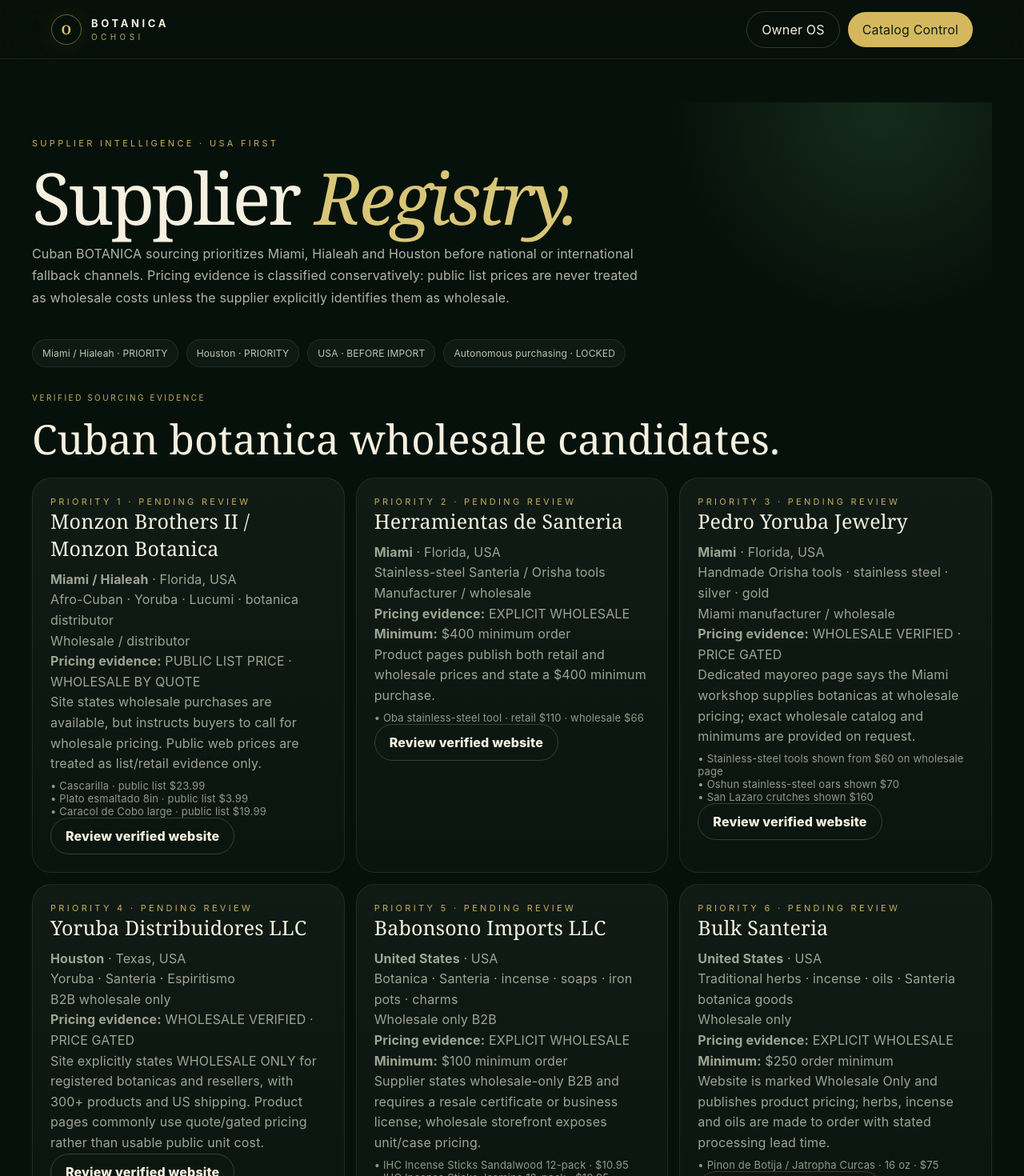
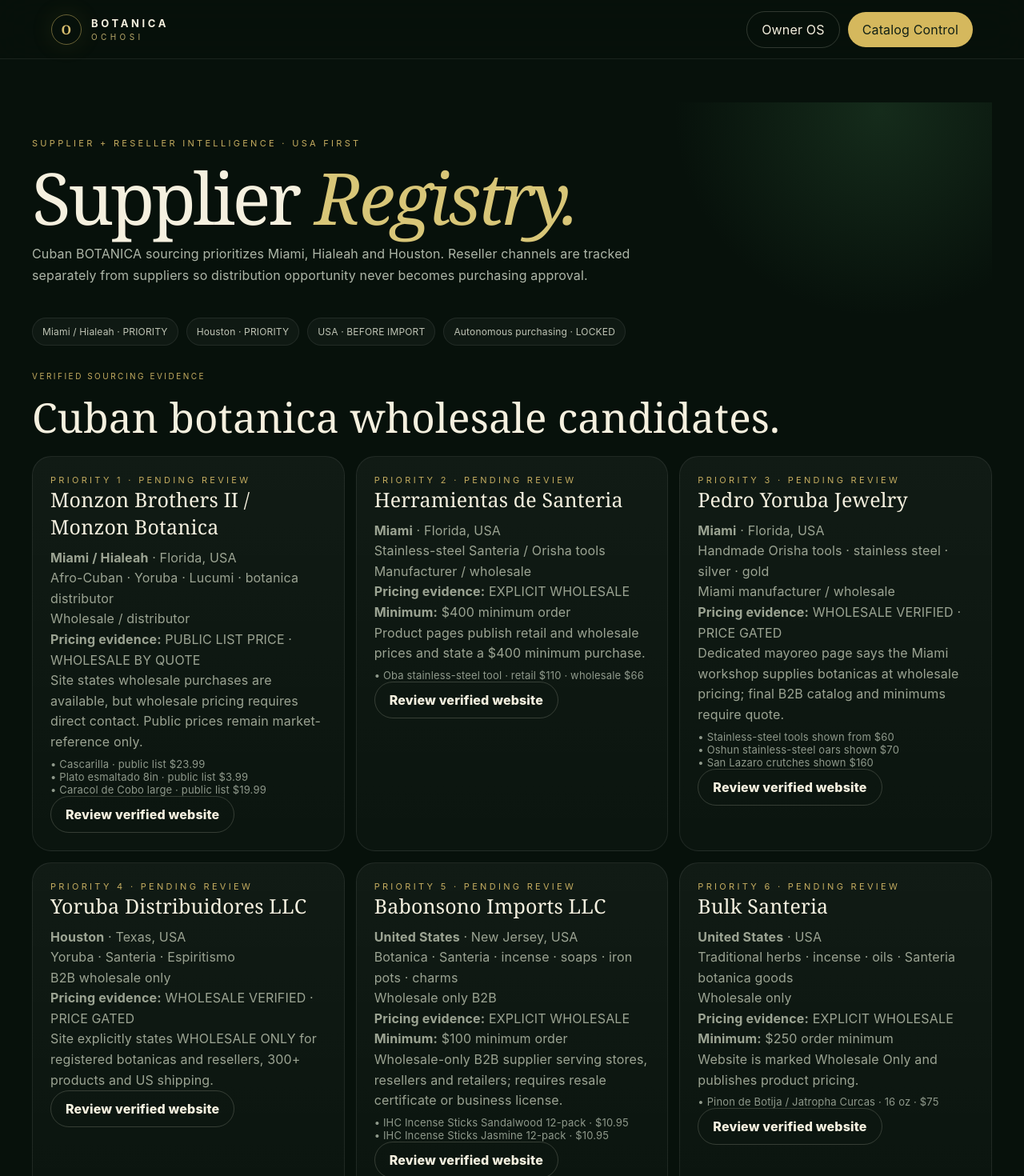
Before and after one commit to SAHJONY/AUTONOMOUS-DROPSHIPPING-BUSINESS, a Next.js app in the folder apps/web/: page /owner/suppliers in a window 1280 px wide. Shown: the top 1470 px of the page at 80% size. Built offline with nearby package versions, Linux system fonts and the light colour scheme.

Commit message:
BOTANICA: add verified reseller channels

```diff
--- a/apps/web/app/owner/suppliers/page.tsx
+++ b/apps/web/app/owner/suppliers/page.tsx
@@ -2,140 +2,39 @@
 
 import styles from "../owner.module.css";
 
-type Supplier = {
-  name: string;
-  market: string;
-  region: string;
-  focus: string;
-  channel: string;
-  status: "PENDING REVIEW" | "FALLBACK";
-  priority: number;
-  url: string;
-  wholesaleEvidence: string;
-  pricing: "EXPLICIT WHOLESALE" | "WHOLESALE VERIFIED · PRICE GATED" | "PUBLIC LIST PRICE · WHOLESALE BY QUOTE" | "FALLBACK";
-  minimum?: string;
-  priceExamples?: string[];
-};
+type Supplier = { name:string; market:string; region:string; focus:string; channel:string; status:"PENDING REVIEW"|"FALLBACK"; priority:number; url:string; wholesaleEvidence:string; pricing:"EXPLICIT WHOLESALE"|"WHOLESALE VERIFIED · PRICE GATED"|"PUBLIC LIST PRICE · WHOLESALE BY QUOTE"|"FALLBACK"; minimum?:string; priceExamples?:string[]; };
+type Reseller = { name:string; market:string; model:string; evidence:string; url:string; fit:string; };
 
 const suppliers: Supplier[] = [
-  {
-    name:"Monzon Brothers II / Monzon Botanica", market:"Miami / Hialeah", region:"Florida, USA",
-    focus:"Afro-Cuban · Yoruba · Lucumi · botanica distributor", channel:"Wholesale / distributor", status:"PENDING REVIEW", priority:1,
-    url:"https://monzonbotanica.com", pricing:"PUBLIC LIST PRICE · WHOLESALE BY QUOTE",
-    wholesaleEvidence:"Site states wholesale purchases are available, but instructs buyers to call for wholesale pricing. Public web prices are treated as list/retail evidence only.",
-    priceExamples:["Cascarilla · public list $23.99","Plato esmaltado 8in · public list $3.99","Caracol de Cobo large · public list $19.99"]
-  },
-  {
-    name:"Herramientas de Santeria", market:"Miami", region:"Florida, USA",
-    focus:"Stainless-steel Santeria / Orisha tools", channel:"Manufacturer / wholesale", status:"PENDING REVIEW", priority:2,
-    url:"https://herramientasdesanteria.com", pricing:"EXPLICIT WHOLESALE", minimum:"$400 minimum order",
-    wholesaleEvidence:"Product pages publish both retail and wholesale prices and state a $400 minimum purchase.",
-    priceExamples:["Oba stainless-steel tool · retail $110 · wholesale $66"]
-  },
-  {
-    name:"Pedro Yoruba Jewelry", market:"Miami", region:"Florida, USA",
-    focus:"Handmade Orisha tools · stainless steel · silver · gold", channel:"Miami manufacturer / wholesale", status:"PENDING REVIEW", priority:3,
-    url:"https://pedrojewelryyoruba.com/mayoreo", pricing:"WHOLESALE VERIFIED · PRICE GATED",
-    wholesaleEvidence:"Dedicated mayoreo page says the Miami workshop supplies botanicas at wholesale pricing; exact wholesale catalog and minimums are provided on request.",
-    priceExamples:["Stainless-steel tools shown from $60 on wholesale page","Oshun stainless-steel oars shown $70","San Lazaro crutches shown $160"]
-  },
-  {
-    name:"Yoruba Distribuidores LLC", market:"Houston", region:"Texas, USA",
-    focus:"Yoruba · Santeria · Espiritismo", channel:"B2B wholesale only", status:"PENDING REVIEW", priority:4,
-    url:"https://yorubadistribuidores.com", pricing:"WHOLESALE VERIFIED · PRICE GATED",
-    wholesaleEvidence:"Site explicitly states WHOLESALE ONLY for registered botanicas and resellers, with 300+ products and US shipping. Product pages commonly use quote/gated pricing rather than usable public unit cost.",
-  },
-  {
-    name:"Babonsono Imports LLC", market:"United States", region:"USA",
-    focus:"Botanica · Santeria · incense · soaps · iron pots · charms", channel:"Wholesale only B2B", status:"PENDING REVIEW", priority:5,
-    url:"https://www.babonsono.com", pricing:"EXPLICIT WHOLESALE", minimum:"$100 minimum order",
-    wholesaleEvidence:"Supplier states wholesale-only B2B and requires a resale certificate or business license; wholesale storefront exposes unit/case pricing.",
-    priceExamples:["IHC Incense Sticks Sandalwood 12-pack · $10.95","IHC Incense Sticks Jasmine 12-pack · $10.95"]
-  },
-  {
-    name:"Bulk Santeria", market:"United States", region:"USA",
-    focus:"Traditional herbs · incense · oils · Santeria botanica goods", channel:"Wholesale only", status:"PENDING REVIEW", priority:6,
-    url:"https://bulksanteria.com", pricing:"EXPLICIT WHOLESALE", minimum:"$250 order minimum",
-    wholesaleEvidence:"Website is marked Wholesale Only and publishes product pricing; herbs, incense and oils are made to order with stated processing lead time.",
-    priceExamples:["Pinon de Botija / Jatropha Curcas · 16 oz · $75"]
-  },
-  {
-    name:"Tsuen May Trading", market:"United States", region:"USA",
-    focus:"Botanica · religious-use cascarilla and general spiritual merchandise", channel:"Wholesale only B2B", status:"PENDING REVIEW", priority:7,
-    url:"https://www.tsuenmay.com", pricing:"WHOLESALE VERIFIED · PRICE GATED", minimum:"$100 minimum order",
-    wholesaleEvidence:"Site explicitly states wholesale orders only, no retail/personal orders, requires business registration, and labels catalog pricing as wholesale.",
-    priceExamples:["Cascarilla · 100 pieces/box · wholesale-only product listing"]
-  },
-  {
-    name:"Unilite Candles", market:"Houston", region:"Texas, USA",
-    focus:"Religious · esoteric · prepared and plain candles", channel:"Wholesale only", status:"PENDING REVIEW", priority:8,
-    url:"https://www.unilitecc.com", pricing:"WHOLESALE VERIFIED · PRICE GATED", minimum:"24 boxes of candles",
-    wholesaleEvidence:"Houston manufacturer/distributor identifies itself as wholesale only and publishes a 24-box minimum; prices require wholesale ordering flow.",
-  },
-  {
-    name:"El Viejo Lazaro", market:"Miami", region:"Florida, USA",
-    focus:"Lucumi · Yoruba · Ocha tools and botanica goods", channel:"Wholesale / retail", status:"PENDING REVIEW", priority:9,
-    url:"https://www.viejolazaro.com", pricing:"WHOLESALE VERIFIED · PRICE GATED",
-    wholesaleEvidence:"Site explicitly states wholesale and retail service for the Lucumi religious community and a 4,000+ product catalog; wholesale unit pricing is not reliably public.",
-  },
-  {
-    name:"INSHE Miami", market:"Miami / Hialeah / Miami Gardens", region:"Florida, USA",
-    focus:"Yoruba · Afro-Cuban · African spiritual goods", channel:"Wholesale / retail", status:"PENDING REVIEW", priority:10,
-    url:"https://www.inshemiami.com", pricing:"PUBLIC LIST PRICE · WHOLESALE BY QUOTE",
-    wholesaleEvidence:"Supplier operates South Florida botanica locations and sells to businesses; visible web prices are treated as public list prices until B2B terms are obtained.",
-    priceExamples:["Peregun Criollo fresh top · public list $5.99","Mariwo natural · public list $9.99","Seso Vegetal · public list $3.99"]
-  },
-  {
-    name:"Yoruba Imports", market:"Miami Gardens", region:"Florida, USA",
-    focus:"West African religious · cultural goods · plants", channel:"Wholesale / importer", status:"PENDING REVIEW", priority:11,
-    url:"https://yorubaimports.com", pricing:"PUBLIC LIST PRICE · WHOLESALE BY QUOTE",
-    wholesaleEvidence:"Site advertises a wholesale program and direct sourcing. Public prices are retained as market-reference prices, not assumed wholesale costs.",
-    priceExamples:["Opon Ife large · public list $150","Edun Ara / Sango thunder stone · public list $7","Orogbo bitter kola · public list $10","Obi Abata fresh kola nuts · public list $30"]
-  },
-  { name:"CJdropshipping", market:"International", region:"Fallback", focus:"Generic complementary products only", channel:"Dropshipping", status:"FALLBACK", priority:90, url:"https://www.cjdropshipping.com", pricing:"FALLBACK", wholesaleEvidence:"Not approved for core Cuban BOTANICA sourcing." },
-  { name:"Zendrop", market:"USA / International", region:"Fallback", focus:"Generic complementary products only", channel:"Dropshipping", status:"FALLBACK", priority:91, url:"https://www.zendrop.com", pricing:"FALLBACK", wholesaleEvidence:"Not approved for core Cuban BOTANICA sourcing." },
-  { name:"Spocket", market:"USA / International", region:"Fallback", focus:"Generic complementary products only", channel:"Dropshipping", status:"FALLBACK", priority:92, url:"https://www.spocket.co", pricing:"FALLBACK", wholesaleEvidence:"Not approved for core Cuban BOTANICA sourcing." },
-  { name:"AliExpress", market:"International", region:"Fallback", focus:"Generic complementary products only", channel:"Marketplace", status:"FALLBACK", priority:99, url:"https://www.aliexpress.com", pricing:"FALLBACK", wholesaleEvidence:"Not approved for core Cuban BOTANICA sourcing." },
+ {name:"Monzon Brothers II / Monzon Botanica",market:"Miami / Hialeah",region:"Florida, USA",focus:"Afro-Cuban · Yoruba · Lucumi · botanica distributor",channel:"Wholesale / distributor",status:"PENDING REVIEW",priority:1,url:"https://monzonbotanica.com",pricing:"PUBLIC LIST PRICE · WHOLESALE BY QUOTE",wholesaleEvidence:"Site states wholesale purchases are available, but wholesale pricing requires direct contact. Public prices remain market-reference only.",priceExamples:["Cascarilla · public list $23.99","Plato esmaltado 8in · public list $3.99","Caracol de Cobo large · public list $19.99"]},
+ {name:"Herramientas de Santeria",market:"Miami",region:"Florida, USA",focus:"Stainless-steel Santeria / Orisha tools",channel:"Manufacturer / wholesale",status:"PENDING REVIEW",priority:2,url:"https://herramientasdesanteria.com",pricing:"EXPLICIT WHOLESALE",minimum:"$400 minimum order",wholesaleEvidence:"Product pages publish retail and wholesale prices and state a $400 minimum purchase.",priceExamples:["Oba stainless-steel tool · retail $110 · wholesale $66"]},
+ {name:"Pedro Yoruba Jewelry",market:"Miami",region:"Florida, USA",focus:"Handmade Orisha tools · stainless steel · silver · gold",channel:"Miami manufacturer / wholesale",status:"PENDING REVIEW",priority:3,url:"https://pedrojewelryyoruba.com/mayoreo",pricing:"WHOLESALE VERIFIED · PRICE GATED",wholesaleEvidence:"Dedicated mayoreo page says the Miami workshop supplies botanicas at wholesale pricing; final B2B catalog and minimums require quote.",priceExamples:["Stainless-steel tools shown from $60","Oshun stainless-steel oars shown $70","San Lazaro crutches shown $160"]},
+ {name:"Yoruba Distribuidores LLC",market:"Houston",region:"Texas, USA",focus:"Yoruba · Santeria · Espiritismo",channel:"B2B wholesale only",status:"PENDING REVIEW",priority:4,url:"https://yorubadistribuidores.com",pricing:"WHOLESALE VERIFIED · PRICE GATED",wholesaleEvidence:"Site explicitly states WHOLESALE ONLY for registered botanicas and resellers, 300+ products and US shipping."},
+ {name:"Babonsono Imports LLC",market:"United States",region:"New Jersey, USA",focus:"Botanica · Santeria · incense · soaps · iron pots · charms",channel:"Wholesale only B2B",status:"PENDING REVIEW",priority:5,url:"https://www.babonsono.com",pricing:"EXPLICIT WHOLESALE",minimum:"$100 minimum order",wholesaleEvidence:"Wholesale-only B2B supplier serving stores, resellers and retailers; requires resale certificate or business license.",priceExamples:["IHC Incense Sticks Sandalwood 12-pack · $10.95","IHC Incense Sticks Jasmine 12-pack · $10.95"]},
+ {name:"Bulk Santeria",market:"United States",region:"USA",focus:"Traditional herbs · incense · oils · Santeria botanica goods",channel:"Wholesale only",status:"PENDING REVIEW",priority:6,url:"https://bulksanteria.com",pricing:"EXPLICIT WHOLESALE",minimum:"$250 order minimum",wholesaleEvidence:"Website is marked Wholesale Only and publishes product pricing.",priceExamples:["Pinon de Botija / Jatropha Curcas · 16 oz · $75"]},
+ {name:"Distribuidora Mas Alla",market:"United States",region:"USA",focus:"5,000+ botanica and yerberia products · candles · oils · incense · statues",channel:"Wholesale distributor",status:"PENDING REVIEW",priority:7,url:"https://www.el-masalla.com",pricing:"WHOLESALE VERIFIED · PRICE GATED",wholesaleEvidence:"Site identifies the business as a botanica wholesale distributor serving spiritual shops, Santeria candle stores and religious retailers across the United States."},
+ {name:"Orisha Distributor Co.",market:"Los Angeles",region:"California, USA",focus:"Natural remedies · herbs · botanica inventory",channel:"Wholesale distributor",status:"PENDING REVIEW",priority:8,url:"https://www.orishadistributor.com/wholesale",pricing:"WHOLESALE VERIFIED · PRICE GATED",wholesaleEvidence:"Wholesale program requires seller permit, serves botanicas and retailers, ships USA and Canada, and quotes wholesale prices by inquiry."},
+ {name:"El Viejo Lazaro",market:"Miami",region:"Florida, USA",focus:"Lucumi · Yoruba · Ocha tools and botanica goods",channel:"Wholesale / retail",status:"PENDING REVIEW",priority:9,url:"https://www.viejolazaro.com",pricing:"WHOLESALE VERIFIED · PRICE GATED",wholesaleEvidence:"Practitioner-run Lucumi supplier explicitly provides wholesale and retail products, including custom Orisha tools and crowns."},
+ {name:"Botanica Las Americas",market:"Miami",region:"Florida, USA",focus:"Santeria · Lucumi · Orisha tools · beads · herbs · candles",channel:"Wholesale / retail",status:"PENDING REVIEW",priority:10,url:"https://botanicalasamerica.com",pricing:"WHOLESALE VERIFIED · PRICE GATED",wholesaleEvidence:"Practitioner-run supplier states it sells wholesale and retail for the Lucumi community and offers 4,000+ products plus custom tools and crowns."},
+ {name:"Botanica Wholesale Program",market:"USA + International",region:"Worldwide",focus:"Independent retailer and online reseller program",channel:"Wholesale / reseller program",status:"PENDING REVIEW",priority:20,url:"https://www.botanica.co/pages/wholesale",pricing:"EXPLICIT WHOLESALE",minimum:"Direct $280 · Faire $400",wholesaleEvidence:"Official program accepts brick-and-mortar and independent online retailers in the US and abroad; international shipping available and private label starts at 500 units."},
+ {name:"CJdropshipping",market:"International",region:"Fallback",focus:"Generic complementary products only",channel:"Dropshipping",status:"FALLBACK",priority:90,url:"https://www.cjdropshipping.com",pricing:"FALLBACK",wholesaleEvidence:"Not approved for core Cuban BOTANICA sourcing."},
+ {name:"Zendrop",market:"USA / International",region:"Fallback",focus:"Generic complementary products only",channel:"Dropshipping",status:"FALLBACK",priority:91,url:"https://www.zendrop.com",pricing:"FALLBACK",wholesaleEvidence:"Not approved for core Cuban BOTANICA sourcing."},
+ {name:"Spocket",market:"USA / International",region:"Fallback",focus:"Generic complementary products only",channel:"Dropshipping",status:"FALLBACK",priority:92,url:"https://www.spocket.co",pricing:"FALLBACK",wholesaleEvidence:"Not approved for core Cuban BOTANICA sourcing."},
+ {name:"AliExpress",market:"International",region:"Fallback",focus:"Generic complementary products only",channel:"Marketplace",status:"FALLBACK",priority:99,url:"https://www.aliexpress.com",pricing:"FALLBACK",wholesaleEvidence:"Not approved for core Cuban BOTANICA sourcing."}
 ];
 
-export default function OwnerSuppliersPage() {
-  return <main className={styles.shell}>
-    <nav className={styles.nav}>
-      <a className={styles.brand} href="/owner"><span className={styles.mark}>O</span><span className={styles.brandText}><strong>BOTANICA</strong><small>OCHOSI</small></span></a>
-      <div className={styles.navLinks}><a className={styles.ghost} href="/owner">Owner OS</a><a className={styles.primary} href="/owner/catalog">Catalog Control</a></div>
-    </nav>
-    <div className={styles.content}>
-      <section className={styles.hero}>
-        <div className={styles.kicker}>SUPPLIER INTELLIGENCE · USA FIRST</div>
-        <h1>Supplier <em>Registry.</em></h1>
-        <p>Cuban BOTANICA sourcing prioritizes Miami, Hialeah and Houston before national or international fallback channels. Pricing evidence is classified conservatively: public list prices are never treated as wholesale costs unless the supplier explicitly identifies them as wholesale.</p>
-      </section>
-      <div className={styles.statusStrip}>
-        <span className={styles.statusPill}>Miami / Hialeah · PRIORITY</span>
-        <span className={styles.statusPill}>Houston · PRIORITY</span>
-        <span className={styles.statusPill}>USA · BEFORE IMPORT</span>
-        <span className={styles.statusPill}>Autonomous purchasing · LOCKED</span>
-      </div>
-      <section className={styles.section}>
-        <div className={styles.sectionHead}><div><span>Verified sourcing evidence</span><h2>Cuban botanica wholesale candidates.</h2></div></div>
-        <div className={styles.actionGrid}>
-          {suppliers.map((s) => <div className={styles.card} key={s.name}>
-            <div className={styles.kicker}>PRIORITY {s.priority} · {s.status}</div>
-            <h2>{s.name}</h2>
-            <p><strong>{s.market}</strong> · {s.region}</p>
-            <p>{s.focus}</p>
-            <p>{s.channel}</p>
-            <p><strong>Pricing evidence:</strong> {s.pricing}</p>
-            {s.minimum && <p><strong>Minimum:</strong> {s.minimum}</p>}
-            <p>{s.wholesaleEvidence}</p>
-            {!!s.priceExamples?.length && <div className={styles.productMeta}>{s.priceExamples.map((item) => <div key={item}>• {item}</div>)}</div>}
-            <a className={styles.ghost} href={s.url} target="_blank" rel="noreferrer">Review verified website</a>
-          </div>)}
-        </div>
-      </section>
-      <section className={styles.section}>
-        <div className={styles.card}><div className={styles.kicker}>APPROVAL GATE</div><h2>Website verification is not purchasing approval.</h2><p>Required evidence before APPROVED: wholesale account eligibility, current quote, MOQ, unit/case cost, shipping and lead time, inventory, returns, provenance and expected landed margin. Public list prices remain reference-only. Supplier Agent recommendations cannot authorize spending.</p></div>
-      </section>
-    </div>
-  </main>;
-}
+const resellers: Reseller[] = [
+ {name:"Yoruba Distribuidores reseller network",market:"United States",model:"Registered botanicas + resellers",evidence:"Official site explicitly limits sales to registered botanicas, religious stores and resellers.",url:"https://yorubadistribuidores.com",fit:"High · Cuban/Santeria retail channel"},
+ {name:"Babonsono retail partners",market:"United States",model:"B2B stores + resellers + retailers",evidence:"Official wholesale site states it supplies stores, resellers and retailers and requires business credentials.",url:"https://www.babonsono.com",fit:"High · broad botanica assortment"},
+ {name:"BOTANICA independent online resellers",market:"USA + Abroad",model:"Independent ecommerce reseller",evidence:"Official wholesale policy explicitly welcomes independent online stores and international retailers; direct minimum $280.",url:"https://www.botanica.co/pages/wholesale",fit:"Medium · complementary branded goods"},
+ {name:"Faire wholesale marketplace",market:"Worldwide",model:"Verified retailer marketplace",evidence:"Used as an official ordering channel by BOTANICA; retailer account gates wholesale access and pricing.",url:"https://www.faire.com",fit:"Medium · discovery/reseller channel"},
+ {name:"Orisha Distributor retail network",market:"USA + Canada",model:"Botanicas · herb shops · naturist stores · health-food stores",evidence:"Official wholesale page identifies these retailer categories as existing clients and requires a seller permit for wholesale.",url:"https://www.orishadistributor.com/wholesale",fit:"High · specialist retail distribution"}
+];
+
+export default function OwnerSuppliersPage(){return <main className={styles.shell}><nav className={styles.nav}><a className={styles.brand} href="/owner"><span className={styles.mark}>O</span><span className={styles.brandText}><strong>BOTANICA</strong><small>OCHOSI</small></span></a><div className={styles.navLinks}><a className={styles.ghost} href="/owner">Owner OS</a><a className={styles.primary} href="/owner/catalog">Catalog Control</a></div></nav><div className={styles.content}>
+<section className={styles.hero}><div className={styles.kicker}>SUPPLIER + RESELLER INTELLIGENCE · USA FIRST</div><h1>Supplier <em>Registry.</em></h1><p>Cuban BOTANICA sourcing prioritizes Miami, Hialeah and Houston. Reseller channels are tracked separately from suppliers so distribution opportunity never becomes purchasing approval.</p></section>
+<div className={styles.statusStrip}><span className={styles.statusPill}>Miami / Hialeah · PRIORITY</span><span className={styles.statusPill}>Houston · PRIORITY</span><span className={styles.statusPill}>USA · BEFORE IMPORT</span><span className={styles.statusPill}>Autonomous purchasing · LOCKED</span></div>
+<section className={styles.section}><div className={styles.sectionHead}><div><span>Verified sourcing evidence</span><h2>Cuban botanica wholesale candidates.</h2></div></div><div className={styles.actionGrid}>{suppliers.map(s=><div className={styles.card} key={s.name}><div className={styles.kicker}>PRIORITY {s.priority} · {s.status}</div><h2>{s.name}</h2><p><strong>{s.market}</strong> · {s.region}</p><p>{s.focus}</p><p>{s.channel}</p><p><strong>Pricing evidence:</strong> {s.pricing}</p>{s.minimum&&<p><strong>Minimum:</strong> {s.minimum}</p>}<p>{s.wholesaleEvidence}</p>{!!s.priceExamples?.length&&<div className={styles.productMeta}>{s.priceExamples.map(item=><div key={item}>• {item}</div>)}</div>}<a className={styles.ghost} href={s.url} target="_blank" rel="noreferrer">Review verified website</a></div>)}</div></section>
+<section className={styles.section}><div className={styles.sectionHead}><div><span>Distribution channels</span><h2>Verified reseller opportunities.</h2></div></div><div className={styles.actionGrid}>{resellers.map(r=><div className={styles.card} key={r.name}><div className={styles.kicker}>RESELLER CANDIDATE · PENDING REVIEW</div><h2>{r.name}</h2><p><strong>{r.market}</strong> · {r.model}</p><p><strong>BOTANICA fit:</strong> {r.fit}</p><p>{r.evidence}</p><a className={styles.ghost} href={r.url} target="_blank" rel="noreferrer">Review reseller channel</a></div>)}</div></section>
+<section className={styles.section}><div className={styles.card}><div className={styles.kicker}>APPROVAL GATE</div><h2>Supplier, reseller and marketplace are different roles.</h2><p>Supplier approval requires current wholesale quote, MOQ, landed cost, inventory, provenance and fulfillment. Reseller approval requires business identity, channel fit, payment terms, returns and brand-policy acceptance. Marketplace presence alone approves neither purchasing nor distribution.</p></div></section>
+</div></main>}
```
